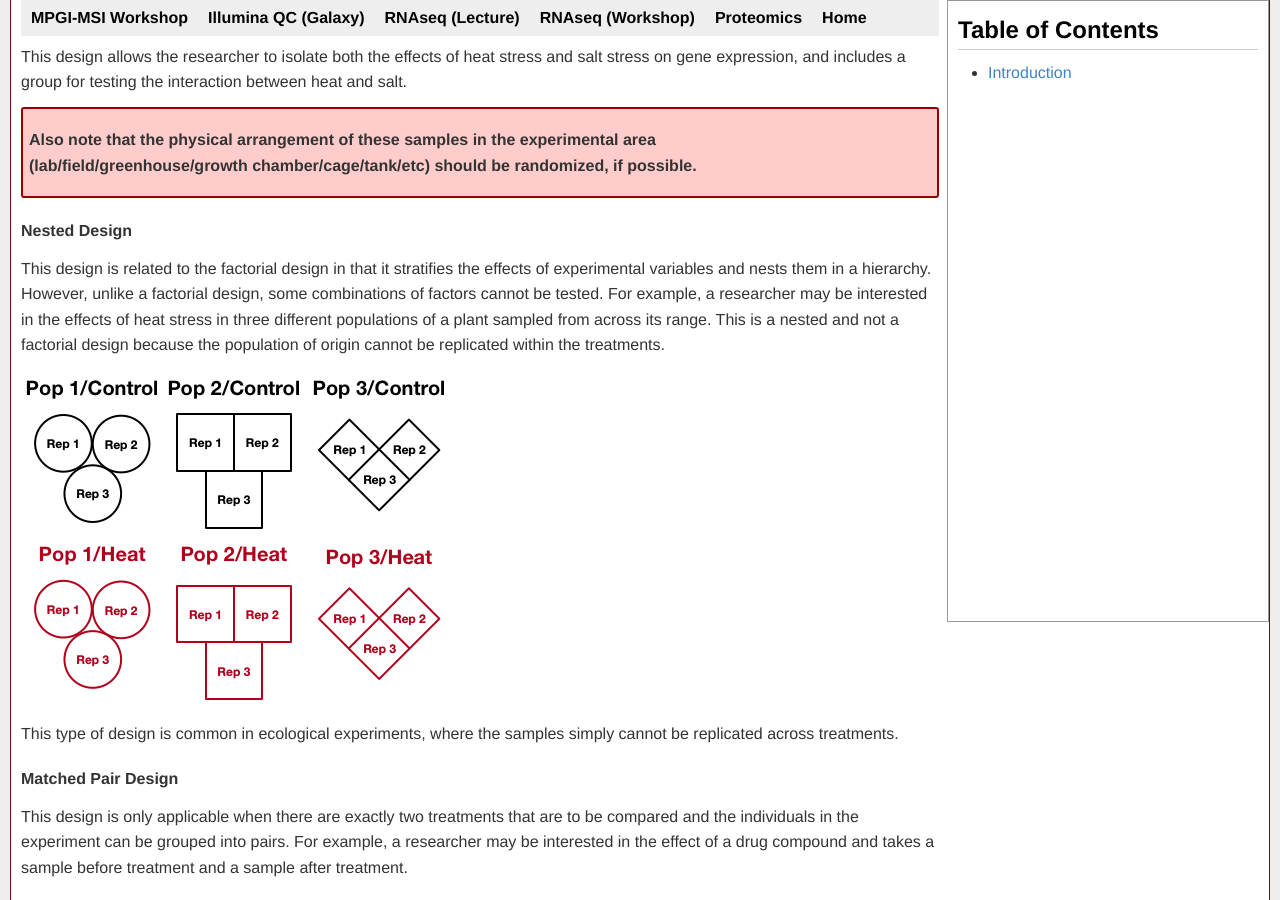
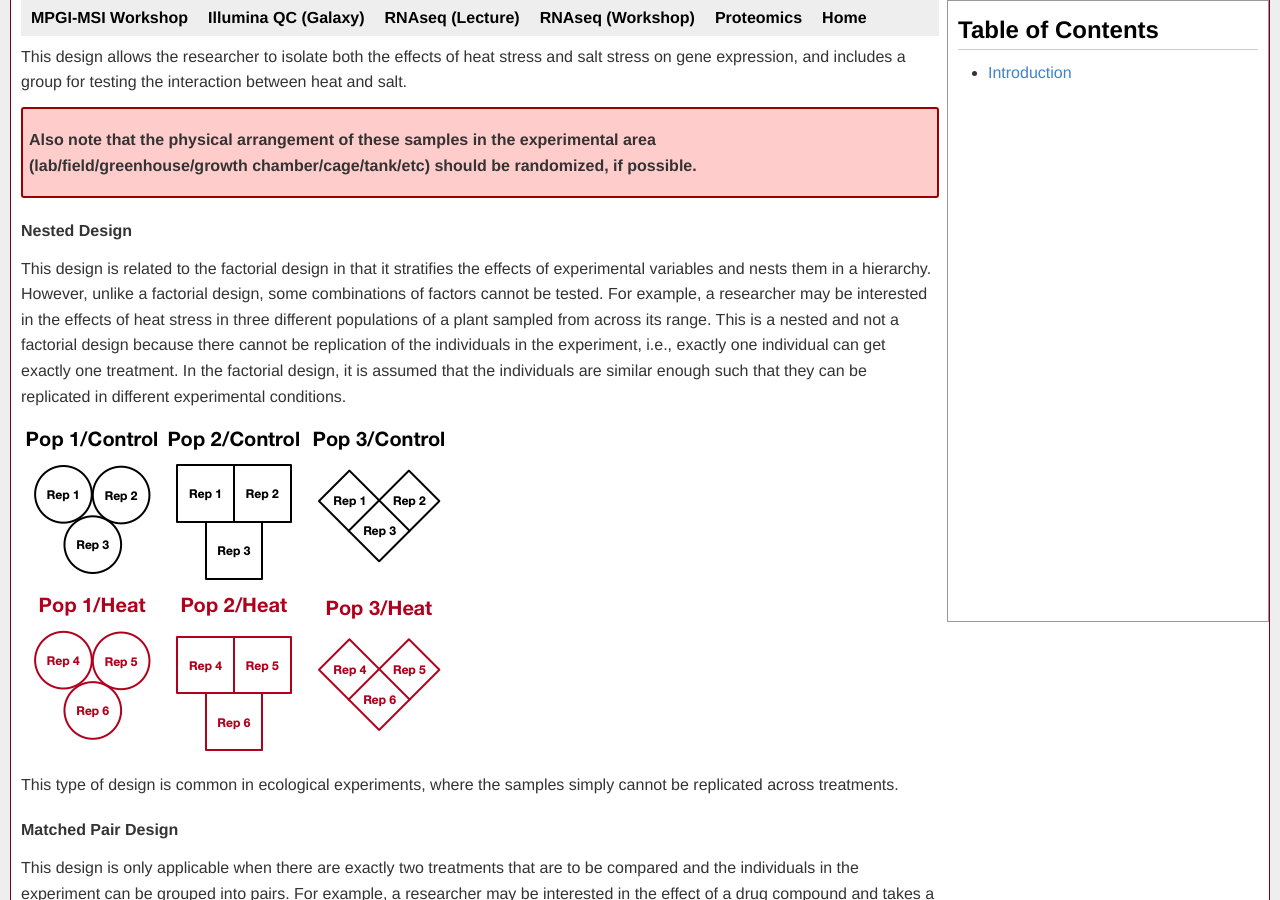
Before and after one commit to msi-ris/Tutorials, a Jekyll site: the page built from rnaseq_lec.md, in a window 1280 px wide and 900 px high, scrolled down 3391 px. Built offline with Jekyll 4.4.1, drawn with Linux system fonts in a browser that asks for light colours.

Commit message:
Update rnaseq lecture

```diff
--- a/rnaseq_lec.md
+++ b/rnaseq_lec.md
@@ -163,8 +163,10 @@ of experimental variables and nests them in a hierarchy. However, unlike a
 factorial design, some combinations of factors cannot be tested. For example,
 a researcher may be interested in the effects of heat stress in three different
 populations of a plant sampled from across its range. This is a nested and not
-a factorial design because the population of origin cannot be replicated within
-the treatments.
+a factorial design because there cannot be replication of the individuals in the
+experiment, i.e., exactly one individual can get exactly one treatment. In the
+factorial design, it is assumed that the individuals are similar enough such
+that they can be replicated in different experimental conditions.
 
 ![Nested Experiment]({{ "/graphics/rnaseq_lec/nested_exp.png" | prepend: site.baseurl }})
 
```
Also changed, not shown: graphics/rnaseq_lec/nested_exp.png, 1 other file.
